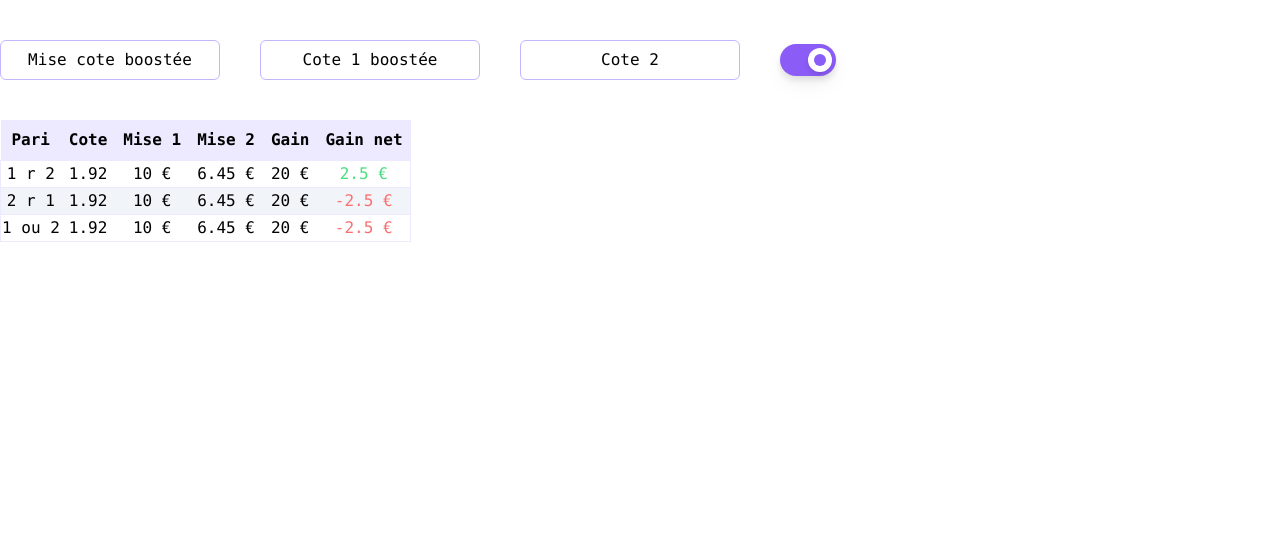
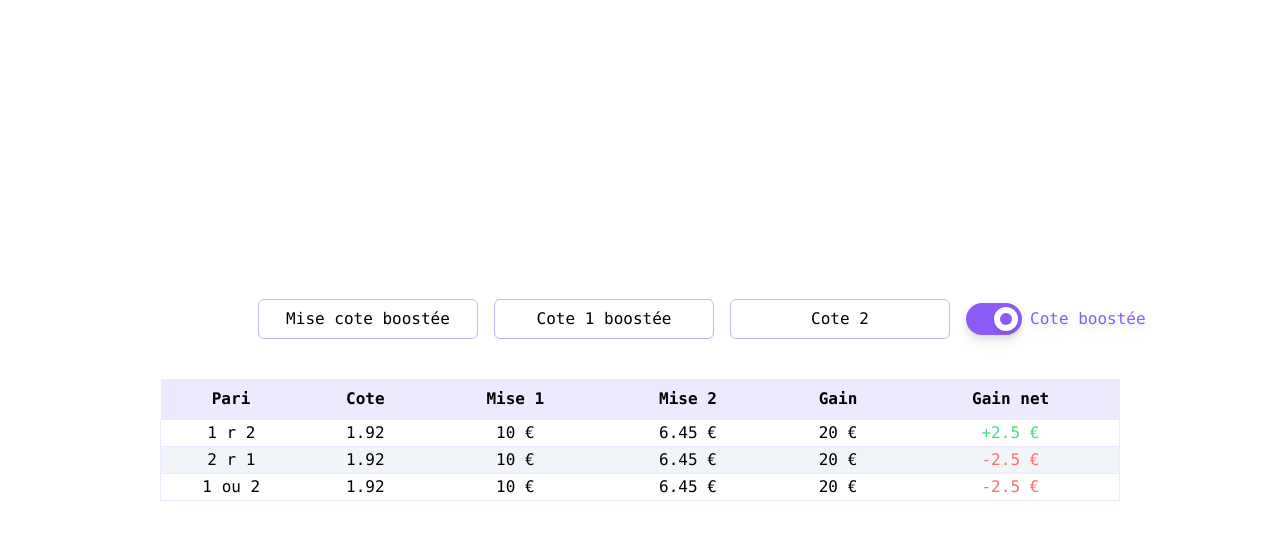
Before and after one commit to Mysto91/calcul-cote-v2, a React (Create React App) app: page / in a window 1280 px wide. Shown: the top 540 px of the page. Built offline with nearby package versions, Linux system fonts and the light colour scheme.

Commit message:
center all elements

```diff
--- a/src/App.tsx
+++ b/src/App.tsx
@@ -6,8 +6,14 @@ import BetSwitch from './components/BetSwitch'
 
 function App (): JSX.Element {
   return (
-    <div className="mt-10 font-mono">
-        <div className="flex items-center space-x-10">
+    <div className="
+        absolute top-1/2 -translate-y-1/2
+        w-full
+        flex items-center justify-center
+        font-mono"
+    >
+        <div className="w-full">
+            <div className="flex items-center justify-center space-x-4">
                 <BetInput id="bet">
                     Mise cote boostée
                 </BetInput>
@@ -17,9 +23,14 @@ function App (): JSX.Element {
                 <BetInput id="quotation-2">
                     Cote 2
                 </BetInput>
-            <BetSwitch defaultStatus={true} />
+                <BetSwitch defaultStatus={true}>
+                    Cote boostée
+                </BetSwitch>
             </div>
+            <div className="flex justify-center">
                 <Table className="mt-10" />
+            </div>
+        </div>
     </div>
   )
 }
--- a/src/components/BetSwitch.tsx
+++ b/src/components/BetSwitch.tsx
@@ -2,8 +2,9 @@ import React, { useState } from 'react'
 
 interface BetSwitchProps {
   defaultStatus?: boolean
+  children: string
 }
-export default function BetSwitch ({ defaultStatus }: BetSwitchProps): JSX.Element {
+export default function BetSwitch ({ defaultStatus, children }: BetSwitchProps): JSX.Element {
   const [isActive, setIsActive] = useState<boolean>(defaultStatus ?? false)
 
   return (
@@ -30,13 +31,16 @@ export default function BetSwitch ({ defaultStatus }: BetSwitchProps): JSX.Eleme
                 transition ease-in-out ${isActive ? 'translate-x-full' : ''}
             `}
         >
-            <div className={`
+            <span className={`
                     w-3 h-3
                     rounded-full
                     ${isActive ? 'bg-violet-500' : 'bg-violet-300'}
                 `}
             />
         </label>
+        <span className={`absolute left-16 whitespace-nowrap ${isActive ? 'text-violet-500' : ''}`}>
+            { children }
+        </span>
         <input
             id="toggle"
             type="checkbox"
--- a/src/components/table/Table.tsx
+++ b/src/components/table/Table.tsx
@@ -44,7 +44,7 @@ export default function Table ({ className }: TableHeaderProps): JSX.Element {
   }
 
   return (
-    <table className={className}>
+    <table className={`w-3/4 ${className}`}>
       <thead>
         <tr>
             {
--- a/src/components/table/TableRow.tsx
+++ b/src/components/table/TableRow.tsx
@@ -28,7 +28,7 @@ export default function TableRow ({ bet }: TableRowProps): JSX.Element {
               {formatToEuroCurrency(bet.profit)}
           </td>
           <td className={`${bet.netProfit >= 0 ? 'text-green-400' : 'text-red-400'}`}>
-              {formatToEuroCurrency(bet.netProfit)}
+              {bet.netProfit > 0 ? '+' : ''}{formatToEuroCurrency(bet.netProfit)}
           </td>
       </tr>
   )
```
Lines whose indentation alone changed are shown as unchanged.
